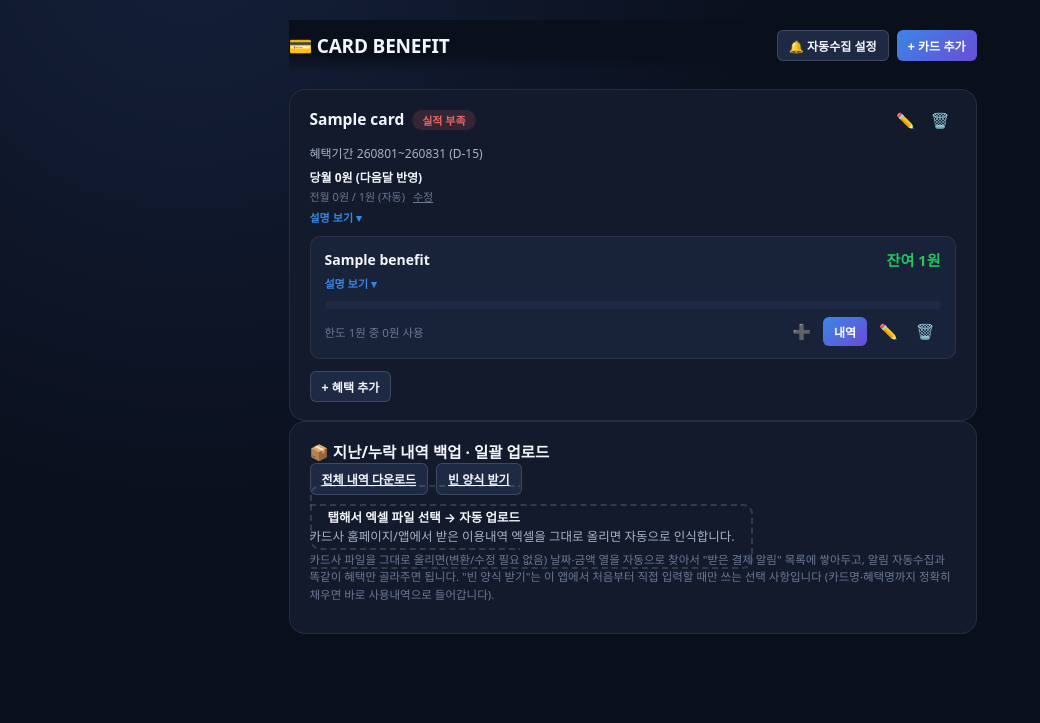
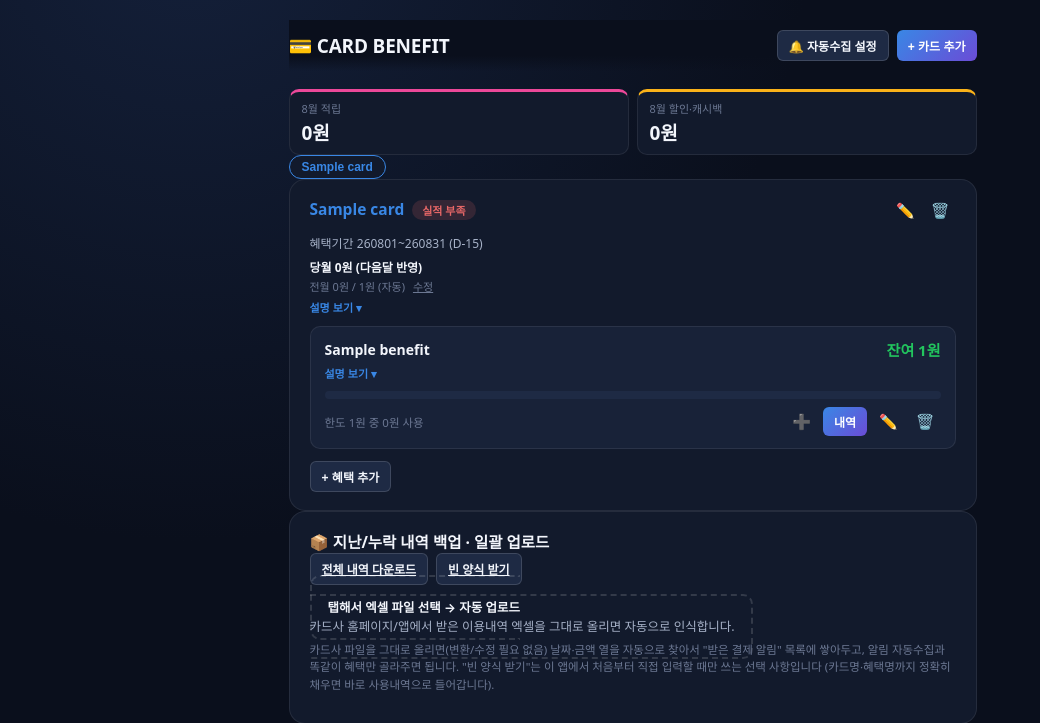
Before and after one commit to S5636/A, a Flask app: page / in a window 1280 px wide. Shown: the top 723 px of the page, without its empty margins (0-1040 px from the left). Run offline with Flask 3, Linux system fonts and the light colour scheme; tables that the repository leaves empty hold one stand-in row (values such as "Sample post"); data that the repository does not hold is empty.

Commit message:
합계 여백 줄이고 색상 핑크/옐로로 변경, 월 표시, 카드 바로가기 버튼 추가

```diff
--- a/card_benefit/static/css/style.css
+++ b/card_benefit/static/css/style.css
@@ -99,19 +99,31 @@ body { padding-bottom: 40px; }
 
 .empty-hint { text-align: center; color: var(--text-muted); margin-top: 60px; }
 
-.monthly-summary { display: flex; gap: 10px; }
+.monthly-summary { display: flex; flex-direction: column; gap: 8px; }
+.summary-boxes { display: flex; gap: 8px; }
 .summary-box {
   flex: 1;
   background: var(--surface);
   border: 1px solid var(--border);
   border-top: 3px solid var(--accent);
-  border-radius: var(--radius-lg);
-  padding: 14px 16px;
+  border-radius: var(--radius-md);
+  padding: 8px 12px;
 }
-.summary-earn { --accent: var(--good); }
-.summary-cashback { --accent: var(--series-1); }
-.summary-label { font-size: 12px; color: var(--text-muted); margin-bottom: 6px; }
-.summary-value { font-size: 22px; font-weight: 700; color: var(--text-primary); }
+.summary-earn { --accent: var(--accent-pink); }
+.summary-cashback { --accent: var(--warning); }
+.summary-label { font-size: 11px; color: var(--text-muted); margin-bottom: 2px; }
+.summary-value { font-size: 19px; font-weight: 700; color: var(--text-primary); }
+
+.summary-jump-row { display: flex; gap: 6px; flex-wrap: wrap; }
+.jump-btn {
+  background: var(--surface);
+  border: 1px solid var(--border-strong);
+  border-radius: 999px;
+  padding: 4px 12px;
+  font-size: 12px;
+  font-weight: 600;
+  cursor: pointer;
+}
 
 .card {
   background: var(--surface);
--- a/card_benefit/static/js/app.js
+++ b/card_benefit/static/js/app.js
@@ -7,6 +7,8 @@
   const noBenefitSection = document.getElementById("no-benefit-section");
   const noBenefitList = document.getElementById("no-benefit-list");
   const noBenefitCount = document.getElementById("no-benefit-count");
+
+  const CARD_COLORS = ["#3987e5", "#ec4899", "#fab219", "#22c55e", "#a78bfa", "#f97316"];
 
   let state = { cards: [], inbox: [], no_benefit: [] };
   let noBenefitOpen = false;
@@ -83,9 +85,24 @@
         else if (b.calc_mode === "percent_discount") cashback += b.used || 0;
       });
     });
-    section.style.display = (earn || cashback) ? "flex" : "none";
+    section.style.display = state.cards.length ? "block" : "none";
+    const monthLabel = `${new Date().getMonth() + 1}월`;
+    document.getElementById("summary-earn-label").textContent = `${monthLabel} 적립`;
+    document.getElementById("summary-cashback-label").textContent = `${monthLabel} 할인·캐시백`;
     document.getElementById("summary-earn-value").textContent = `${fmt(earn)}원`;
     document.getElementById("summary-cashback-value").textContent = `${fmt(cashback)}원`;
+
+    const jumpRow = document.getElementById("summary-jump-row");
+    jumpRow.innerHTML = state.cards.map((card, idx) => `
+      <button class="jump-btn" data-card-id="${card.id}" style="border-color:${CARD_COLORS[idx % CARD_COLORS.length]};color:${CARD_COLORS[idx % CARD_COLORS.length]};">
+        ${escapeHtml(shortCardName(card.name))}
+      </button>
+    `).join("");
+    jumpRow.querySelectorAll(".jump-btn").forEach((btn) =>
+      btn.addEventListener("click", () => {
+        document.getElementById(`card-${btn.dataset.cardId}`)?.scrollIntoView({ behavior: "smooth", block: "start" });
+      })
+    );
   }
 
   function memoToggleTemplate(key, memo) {
@@ -164,10 +181,12 @@
     cardList.querySelectorAll(".card").forEach((el) => el.remove());
     emptyHint.style.display = state.cards.length ? "none" : "block";
 
-    state.cards.forEach((card) => {
+    state.cards.forEach((card, idx) => {
       const el = document.createElement("div");
       el.className = "card";
+      el.id = `card-${card.id}`;
       el.innerHTML = cardTemplate(card);
+      el.querySelector(".card-title").style.color = CARD_COLORS[idx % CARD_COLORS.length];
       cardList.appendChild(el);
       wireCard(el, card);
     });
--- a/card_benefit/templates/index.html
+++ b/card_benefit/templates/index.html
@@ -20,14 +20,17 @@
   </header>
 
   <section id="monthly-summary" class="monthly-summary" style="display:none;">
-    <div class="summary-box summary-earn">
-      <div class="summary-label">이번 달 적립</div>
-      <div class="summary-value" id="summary-earn-value">0원</div>
+    <div class="summary-boxes">
+      <div class="summary-box summary-earn">
+        <div class="summary-label" id="summary-earn-label">적립</div>
+        <div class="summary-value" id="summary-earn-value">0원</div>
+      </div>
+      <div class="summary-box summary-cashback">
+        <div class="summary-label" id="summary-cashback-label">할인·캐시백</div>
+        <div class="summary-value" id="summary-cashback-value">0원</div>
+      </div>
     </div>
-    <div class="summary-box summary-cashback">
-      <div class="summary-label">이번 달 할인·캐시백</div>
-      <div class="summary-value" id="summary-cashback-value">0원</div>
-    </div>
+    <div class="summary-jump-row" id="summary-jump-row"></div>
   </section>
 
   <section id="inbox-section" class="inbox-section" style="display:none;">
```
